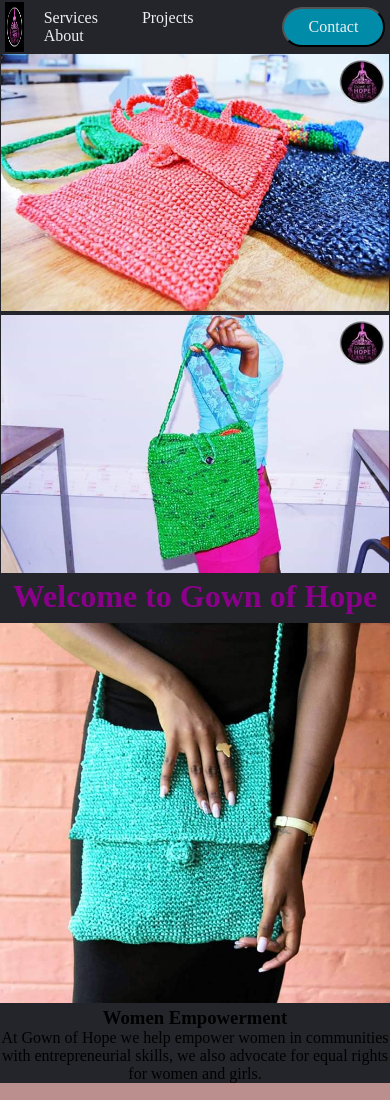
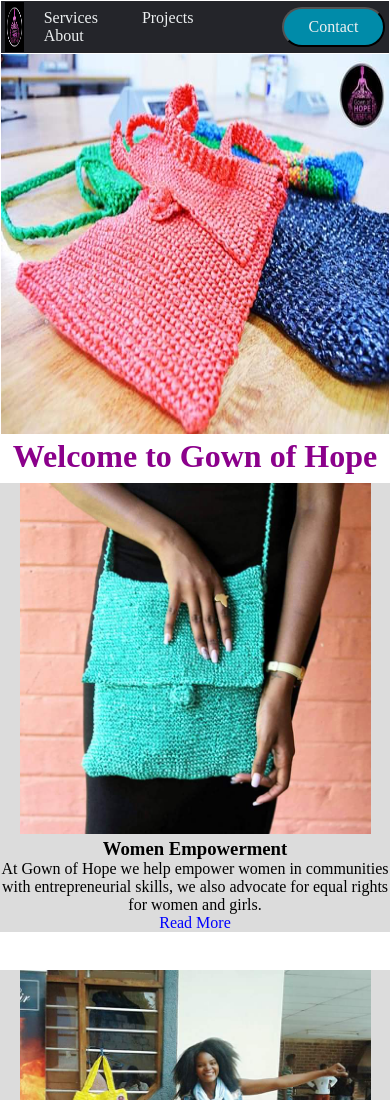
Before and after one commit to ThomasFredLungu/msjere, a plain HTML site: page index.html in a window 390 px wide. Shown: the top 1100 px of the page. Drawn offline with Linux system fonts and the light colour scheme.

Commit message:
"Third in a row"

```diff
--- a/index.html
+++ b/index.html
@@ -24,9 +24,6 @@
             <div>
                 <img src="images/img 1.jpeg">
             </div>
-            <div>
-                <img src="images/img 2.jpeg">
-            </div>
         </div>
         <div id="wel">
             <h1 >Welcome to Gown of Hope</h1>
@@ -38,6 +35,7 @@
                 <p>At Gown of Hope we help empower women in communities
                     with entrepreneurial skills, we also advocate for equal rights for women and girls.
                 </p>
+                <a href="https://www.ciee.org/in-the-usa/blog/ciee-global-exchange-scholar-profile-ellah-jere">Read More</a>
             </div>
             <div>
                 <img src="images/img 14.jpeg">
@@ -59,6 +57,7 @@
                 <h3>Sustainable development</h3>
                 <p>We also help educate youths on Sustainable development, we encourage youths to engage in development
                     that does not negatively affect the environment</p>
+                    <a href="https://lusaka.impacthub.net/ellah-jere-beautiful-plastic-campaign-project/">Read More</a>
             </div>
             <div>
                 <img src="images/img 13.jpeg">
@@ -87,7 +86,7 @@
         </div>
         <div class="footer">
             <hr>
-             <footer style="color: #fff; padding-top: 1%;">All Rights Reserved &copy; Gown of Hope, Contact us on +260-976-872-518, Email:gownhope@gmail.com</footer>
+             <footer style=" padding-top: 1%;">All Rights Reserved &copy; Gown of Hope, Contact us on +260-976-872-518, Email:gownhope@gmail.com</footer>
           </div>
     </body>
 </html>
--- a/style.css
+++ b/style.css
@@ -1,6 +1,6 @@
 *{
     box-sizing: border-box;
-    background-color: #24252a;
+
     margin: 0;
     padding: 0;
 
@@ -24,7 +24,7 @@
     justify-content: flex-end;
     align-items: center;
     padding: 1px 1%;
-
+    background-color: #24252a;
     margin: 0.2%;
 }
 
@@ -65,13 +65,13 @@
 
 .fgrid{
     display: grid;
-    grid-template-columns: 49.9% 49.9%;
+    grid-template-columns: 100%;
     grid-row: auto;
     margin: 0.2%;
 }
 .fgrid >div img{
     width: 100%;
-    height: auto;
+    height: 380px !important;
 }
 
 #wel{
@@ -85,7 +85,6 @@
     grid-row: auto;
     gap: 1%;
     margin-top: 2%;
-    background-color: rosybrown;
 }
 .scgrid > div img{
     width: 100%;
@@ -93,6 +92,10 @@
 }
 .scgrid > div{
     text-align: center;
+    background-color: rgb(220,220,220);
+}
+.scgrid a{
+    color: blue;
 }
 
 .footer{
@@ -117,7 +120,10 @@
         grid-row: auto;
     }
     .scgrid img{
-        width: 100%;
-        height: auto;
+        max-width: 90%;
+        height: auto !important;
+    }
+    .footer{
+        padding-top: 350px !important;
     }
 }
```
